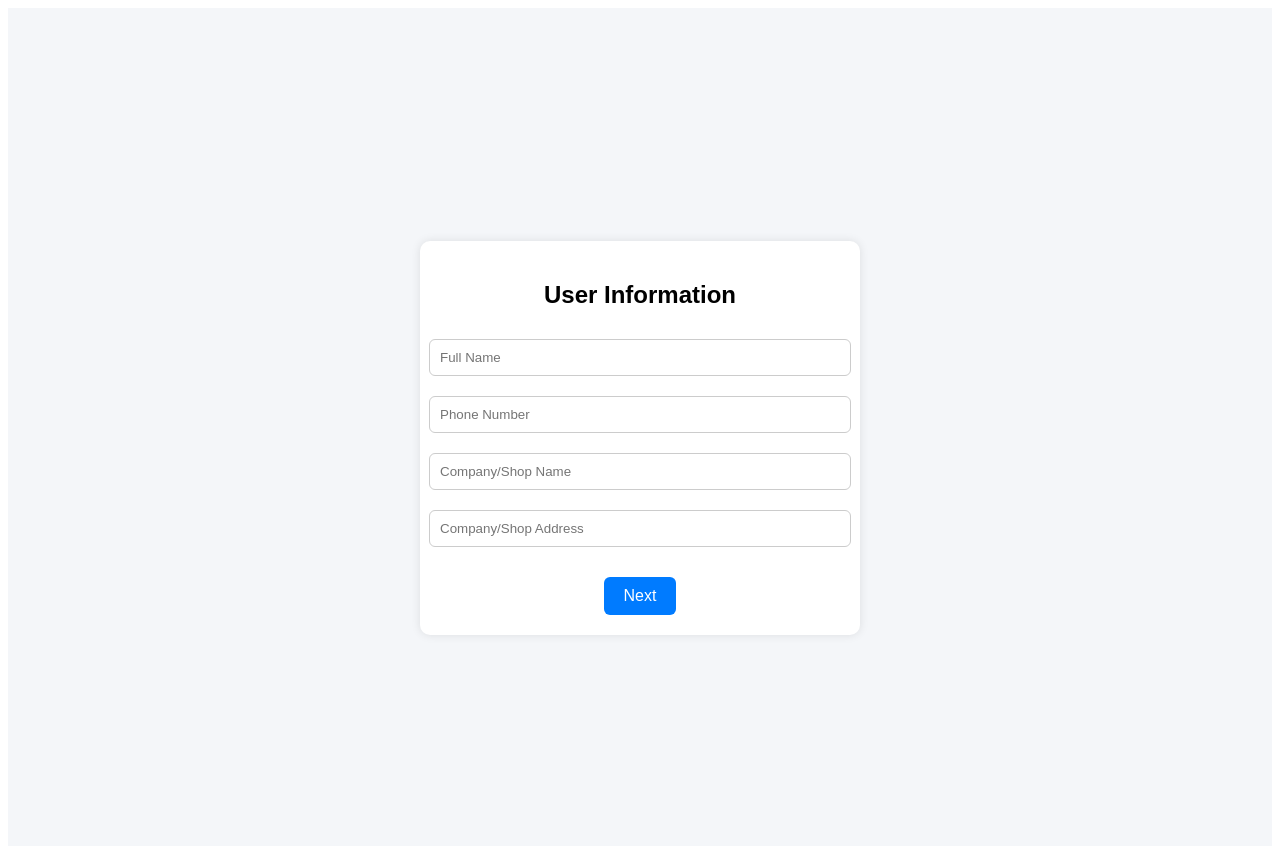
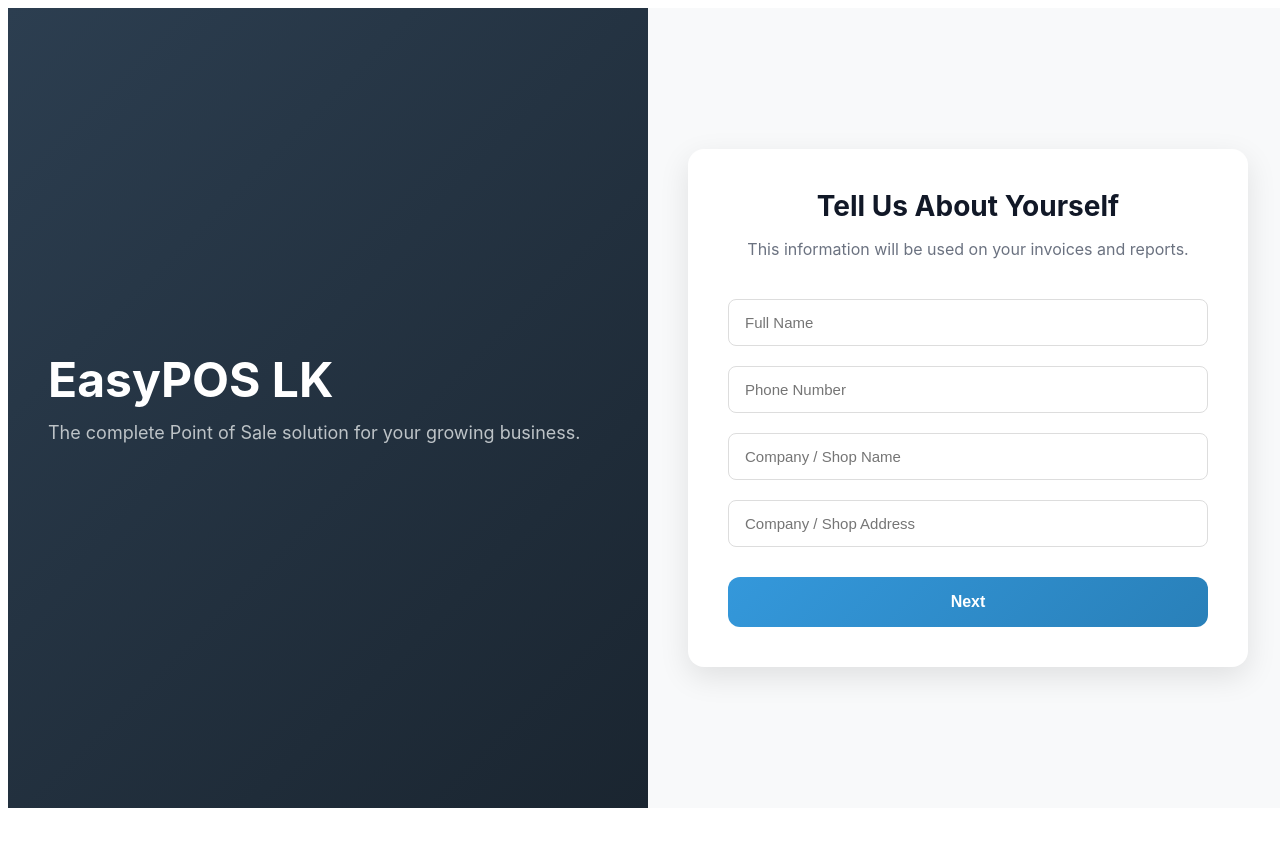
Before and after one commit to SakunaTharaka/Test.Easypos, a React (Create React App) app: page /user-details in a window 1280 px wide. Shown: the top 846 px of the page. After the commit the page ends 816 px from the top, so only its background shows below. Built offline with nearby package versions, Linux system fonts and the light colour scheme; no server answers; the database is empty; sample sign-in values are in the browser's storage.

Commit message:
user deail page/ settings page updated

```diff
--- a/src/pages/UserDetails.js
+++ b/src/pages/UserDetails.js
@@ -1,16 +1,16 @@
 import React, { useState, useEffect } from "react";
 import { auth, db } from "../firebase";
-import { doc, setDoc, getDoc, Timestamp } from "firebase/firestore";
+import { doc, setDoc, getDoc, updateDoc, serverTimestamp } from "firebase/firestore";
 import { useNavigate } from "react-router-dom";
 import { onAuthStateChanged } from "firebase/auth";
+import { FaCheckCircle } from 'react-icons/fa';
 
 const UserDetails = () => {
   const navigate = useNavigate();
   const [user, setUser] = useState(null);
   const [loading, setLoading] = useState(true);
   const [step, setStep] = useState(1);
-  const [selectedBilling, setSelectedBilling] = useState(null);
-
+  const [selectedPlan, setSelectedPlan] = useState('monthly');
   const [formData, setFormData] = useState({
     fullName: "",
     phone: "",
@@ -21,26 +21,22 @@
   useEffect(() => {
     const unsubscribe = onAuthStateChanged(auth, async (currentUser) => {
       if (!currentUser) {
-        navigate("/"); // redirect to Home if not logged in
+        navigate("/");
         return;
       }
-
       setUser(currentUser);
 
-      // Check if user already exists in Firestore
+      // Check if user info document already exists
       const userRef = doc(db, "Userinfo", currentUser.uid);
       const docSnap = await getDoc(userRef);
 
       if (docSnap.exists()) {
-        // User already registered → redirect directly to Dashboard
         navigate("/dashboard");
       } else {
-        // First-time login → show User Info form
         setStep(1);
         setLoading(false);
       }
     });
-
     return () => unsubscribe();
   }, [navigate]);
 
@@ -49,190 +45,116 @@
   };
 
   const handleSaveUserInfo = async () => {
-    if (
-      !formData.fullName ||
-      !formData.phone ||
-      !formData.companyName ||
-      !formData.companyAddress
-    ) {
-      alert("Please fill all fields");
+    if (!formData.fullName || !formData.phone || !formData.companyName || !formData.companyAddress) {
+      alert("Please fill all fields to continue.");
       return;
     }
-
     setLoading(true);
     try {
       const userRef = doc(db, "Userinfo", user.uid);
-
-      const savingDate = Timestamp.fromDate(new Date());
-      const dueDate = Timestamp.fromDate(
-        new Date(Date.now() + 30 * 24 * 60 * 60 * 1000) // 30 days later
-      );
-
       await setDoc(userRef, {
         uid: user.uid,
         email: user.email,
         ...formData,
-        savingDate,
-        dueDate,
+        registrationDate: serverTimestamp(),
       });
-
-      // After saving, show billing step
-      setStep(2);
-      setLoading(false);
+      setStep(2); // Move to the next step
     } catch (error) {
       alert("Error saving user info: " + error.message);
+    } finally {
       setLoading(false);
     }
   };
 
-  const handleBillingProceed = () => {
-    if (!selectedBilling) {
-      alert("Please select a billing option");
-      return;
+  const handleStartTrial = async () => {
+    setLoading(true);
+    try {
+      const userRef = doc(db, "Userinfo", user.uid);
+      await updateDoc(userRef, {
+        selectedPackage: selectedPlan,
+        trialStartDate: serverTimestamp(),
+        status: 'trialing',
+      });
+      navigate("/dashboard");
+    } catch (error) {
+      alert("Could not start your trial. Please try again.");
+      setLoading(false);
     }
-    navigate("/dashboard");
   };
 
-  if (loading) return <p>Loading...</p>;
+  if (loading && step === 1) return <div style={styles.loadingOverlay}><p>Loading...</p></div>;
 
   return (
-    <div style={styles.container}>
+    <div style={styles.pageContainer}>
+      <div style={styles.leftPanel}>
+        <h1 style={styles.brandTitle}>EasyPOS LK</h1>
+        <p style={styles.brandSubtitle}>The complete Point of Sale solution for your growing business.</p>
+      </div>
+      <div style={styles.rightPanel}>
         {step === 1 && (
-        <div style={styles.box}>
-          <h2>User Information</h2>
-          <input
-            type="text"
-            name="fullName"
-            placeholder="Full Name"
-            value={formData.fullName}
-            onChange={handleChange}
-            style={styles.input}
-          />
-          <input
-            type="text"
-            name="phone"
-            placeholder="Phone Number"
-            value={formData.phone}
-            onChange={handleChange}
-            style={styles.input}
-          />
-          <input
-            type="text"
-            name="companyName"
-            placeholder="Company/Shop Name"
-            value={formData.companyName}
-            onChange={handleChange}
-            style={styles.input}
-          />
-          <input
-            type="text"
-            name="companyAddress"
-            placeholder="Company/Shop Address"
-            value={formData.companyAddress}
-            onChange={handleChange}
-            style={styles.input}
-          />
-          <button onClick={handleSaveUserInfo} style={styles.button}>
-            Next
+          <div style={styles.formContainer}>
+            <h2 style={styles.formTitle}>Tell Us About Yourself</h2>
+            <p style={styles.formSubtitle}>This information will be used on your invoices and reports.</p>
+            <input type="text" name="fullName" placeholder="Full Name" value={formData.fullName} onChange={handleChange} style={styles.input} />
+            <input type="tel" name="phone" placeholder="Phone Number" value={formData.phone} onChange={handleChange} style={styles.input} />
+            <input type="text" name="companyName" placeholder="Company / Shop Name" value={formData.companyName} onChange={handleChange} style={styles.input} />
+            <input type="text" name="companyAddress" placeholder="Company / Shop Address" value={formData.companyAddress} onChange={handleChange} style={styles.input} />
+            <button onClick={handleSaveUserInfo} style={loading ? styles.buttonDisabled : styles.button} disabled={loading}>
+              {loading ? 'Saving...' : 'Next'}
             </button>
           </div>
         )}
 
         {step === 2 && (
-        <div style={styles.box}>
-          <h2>Billing Info</h2>
-          <div style={styles.billingBoxes}>
-            <div
-              style={{
-                ...styles.billingBox,
-                borderColor: selectedBilling === 1 ? "#28a745" : "#007bff",
-              }}
-              onClick={() => setSelectedBilling(1)}
-            >
-              Billing Option 1
+          <div style={styles.formContainer}>
+            <div style={styles.flashOffer}>⚡ Flash Offer</div>
+            <h2 style={styles.formTitle}>Choose Your Plan</h2>
+            <p style={styles.formSubtitle}>All plans begin with a 1-month free trial.</p>
+            <div style={styles.optionsContainer}>
+              <div style={selectedPlan === 'monthly' ? {...styles.planOption, ...styles.selectedOption} : styles.planOption} onClick={() => setSelectedPlan('monthly')}>
+                {selectedPlan === 'monthly' && <FaCheckCircle style={styles.checkIcon} />}
+                <h3 style={styles.planTitle}>Monthly</h3>
+                <p style={styles.planPrice}>Rs. 1,800 <span style={styles.pricePer}>/ month</span></p>
               </div>
-            <div
-              style={{
-                ...styles.billingBox,
-                borderColor: selectedBilling === 2 ? "#28a745" : "#007bff",
-              }}
-              onClick={() => setSelectedBilling(2)}
-            >
-              Billing Option 2
-            </div>
-            <div
-              style={{
-                ...styles.billingBox,
-                borderColor: selectedBilling === 3 ? "#28a745" : "#007bff",
-              }}
-              onClick={() => setSelectedBilling(3)}
-            >
-              Billing Option 3
+              <div style={selectedPlan === 'yearly' ? {...styles.planOption, ...styles.selectedOption} : styles.planOption} onClick={() => setSelectedPlan('yearly')}>
+                {selectedPlan === 'yearly' && <FaCheckCircle style={styles.checkIcon} />}
+                <div style={styles.saveBadge}>Save 12%</div>
+                <h3 style={styles.planTitle}>Yearly</h3>
+                <p style={styles.planPrice}>Rs. 19,000 <span style={styles.pricePer}>/ year</span></p>
               </div>
             </div>
-          <button onClick={handleBillingProceed} style={styles.button}>
-            Proceed
+            <button onClick={handleStartTrial} style={loading ? styles.buttonDisabled : styles.button} disabled={loading}>
+              {loading ? 'Starting...' : 'Start Free Trial'}
             </button>
           </div>
         )}
+      </div>
     </div>
   );
 };
 
 const styles = {
-  container: {
-    padding: "30px",
-    display: "flex",
-    justifyContent: "center",
-    alignItems: "center",
-    minHeight: "100vh",
-    fontFamily: "Arial, sans-serif",
-    background: "#f4f6f9",
-  },
-  box: {
-    width: "400px",
-    padding: "20px",
-    borderRadius: "10px",
-    background: "#fff",
-    boxShadow: "0 0 10px rgba(0,0,0,0.1)",
-    display: "flex",
-    flexDirection: "column",
-    alignItems: "center",
-  },
-  input: {
-    width: "100%",
-    padding: "10px",
-    margin: "10px 0",
-    borderRadius: "6px",
-    border: "1px solid #ccc",
-  },
-  button: {
-    marginTop: "20px",
-    padding: "10px 20px",
-    borderRadius: "6px",
-    border: "none",
-    background: "#007bff",
-    color: "#fff",
-    cursor: "pointer",
-    fontSize: "1rem",
-  },
-  billingBoxes: {
-    display: "flex",
-    justifyContent: "space-between",
-    width: "100%",
-    marginBottom: "20px",
-  },
-  billingBox: {
-    flex: 1,
-    margin: "0 5px",
-    padding: "20px",
-    border: "2px solid #007bff",
-    borderRadius: "8px",
-    textAlign: "center",
-    cursor: "pointer",
-    background: "#e7f0ff",
-    transition: "0.2s",
-  },
+    pageContainer: { display: 'flex', width: '100vw', height: '100vh', fontFamily: "'Inter', sans-serif" },
+    leftPanel: { flex: 1, background: 'linear-gradient(135deg, #2c3e50, #1a2530)', color: 'white', display: 'flex', flexDirection: 'column', justifyContent: 'center', padding: '40px', boxSizing: 'border-box' },
+    brandTitle: { fontSize: '48px', fontWeight: 'bold', margin: 0 },
+    brandSubtitle: { fontSize: '18px', color: '#bdc3c7', marginTop: '10px', lineHeight: '1.6' },
+    rightPanel: { flex: 1, display: 'flex', justifyContent: 'center', alignItems: 'center', padding: '40px', background: '#f8f9fa' },
+    loadingOverlay: { display: 'flex', justifyContent: 'center', alignItems: 'center', height: '100vh', fontSize: '18px' },
+    formContainer: { width: '100%', maxWidth: '500px', backgroundColor: '#fff', borderRadius: '16px', padding: '40px', boxShadow: '0 10px 30px rgba(0,0,0,0.1)', textAlign: 'center', position: 'relative' },
+    formTitle: { fontSize: '28px', fontWeight: 'bold', color: '#111827', margin: '0 0 10px 0' },
+    formSubtitle: { fontSize: '16px', color: '#6b7280', marginBottom: '30px' },
+    input: { width: '100%', padding: '14px 16px', margin: '10px 0', borderRadius: '8px', border: '1px solid #ddd', fontSize: '15px', boxSizing: 'border-box' },
+    button: { width: '100%', marginTop: '20px', padding: '16px', borderRadius: '12px', border: 'none', background: 'linear-gradient(135deg, #3498db, #2980b9)', color: '#fff', cursor: 'pointer', fontSize: '16px', fontWeight: 'bold' },
+    buttonDisabled: { width: '100%', marginTop: '20px', padding: '16px', borderRadius: '12px', border: 'none', background: '#9ca3af', color: '#e5e7eb', cursor: 'not-allowed', fontSize: '16px', fontWeight: 'bold' },
+    flashOffer: { position: 'absolute', top: '-15px', left: '50%', transform: 'translateX(-50%)', background: 'linear-gradient(135deg, #ff416c, #ff4b2b)', color: 'white', padding: '8px 16px', borderRadius: '20px', fontSize: '14px', fontWeight: 'bold' },
+    optionsContainer: { display: 'flex', gap: '20px', marginBottom: '30px' },
+    planOption: { flex: 1, padding: '20px', border: '2px solid #e5e7eb', borderRadius: '12px', cursor: 'pointer', position: 'relative', transition: 'border-color 0.2s, box-shadow 0.2s' },
+    selectedOption: { borderColor: '#3b82f6', boxShadow: '0 0 10px rgba(59, 130, 246, 0.3)' },
+    checkIcon: { position: 'absolute', top: '10px', right: '10px', color: '#3b82f6' },
+    planTitle: { margin: 0, fontSize: '18px', fontWeight: '600', color: '#1f2937' },
+    planPrice: { margin: '8px 0 0 0', fontSize: '22px', fontWeight: 'bold', color: '#111827' },
+    pricePer: { fontSize: '14px', fontWeight: 'normal', color: '#6b7280' },
+    saveBadge: { position: 'absolute', top: '-12px', left: '50%', transform: 'translateX(-50%)', backgroundColor: '#10b981', color: 'white', padding: '4px 10px', borderRadius: '12px', fontSize: '12px', fontWeight: '500' },
 };
 
 export default UserDetails;
```
Also changed, not shown: src/pages/tabs/Settings.js (+41 -13 lines). Lines whose indentation alone changed are shown as unchanged.
